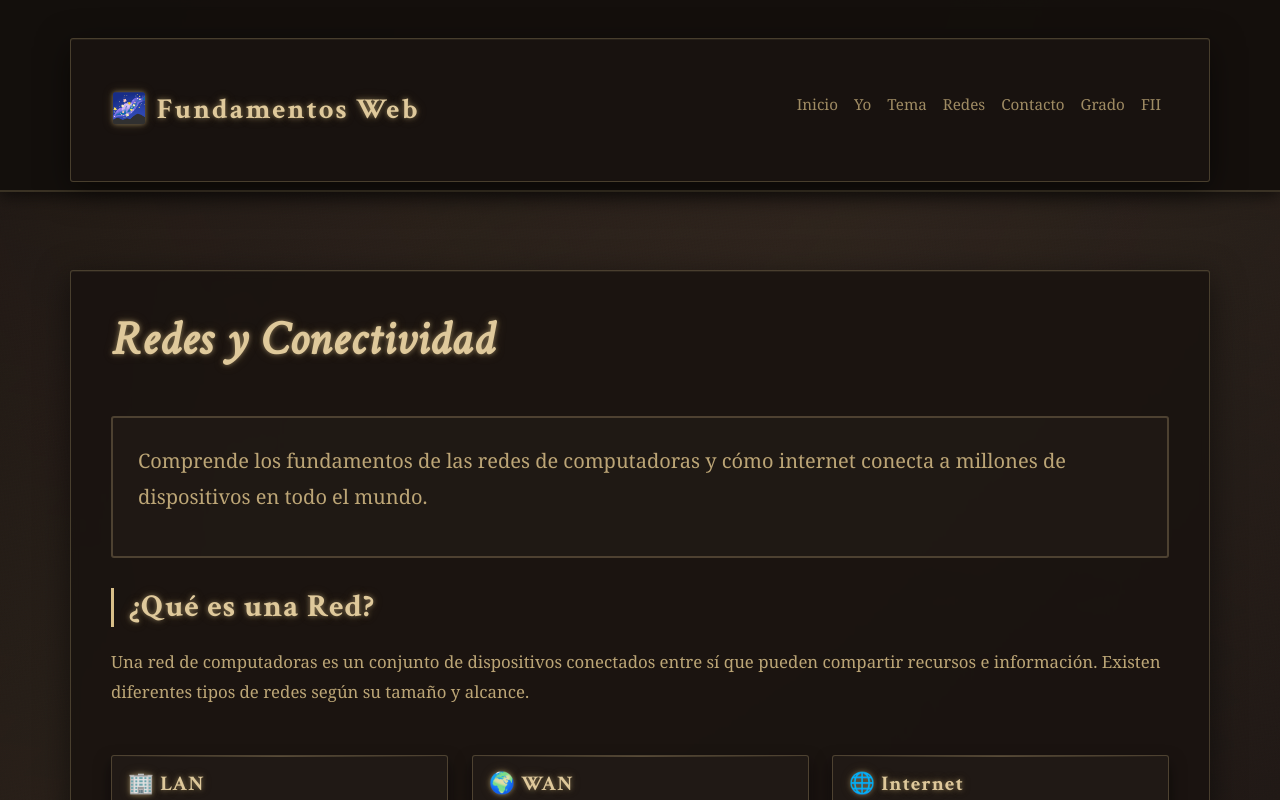
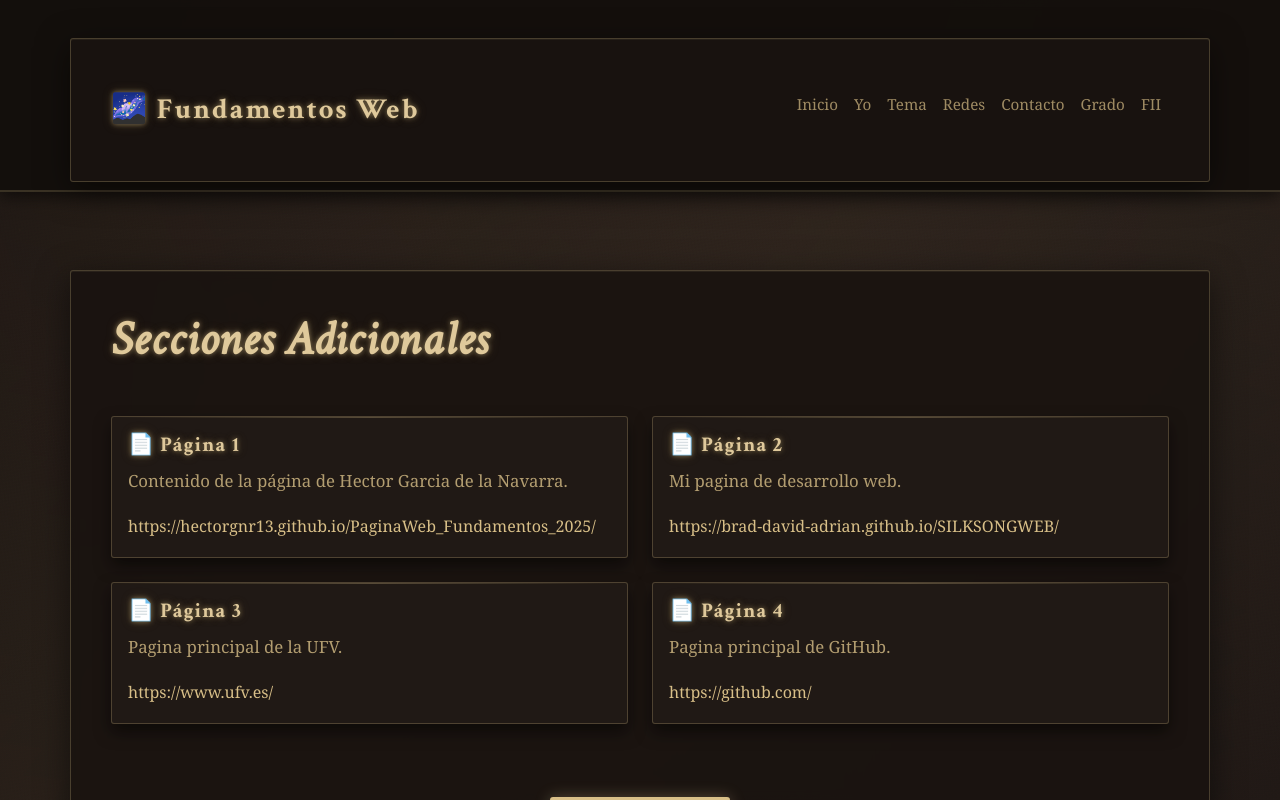
Before and after one commit to Brad-David-Adrian/Fundamentos-Web-2, a plain HTML site: page Html/net.html in a window 1280 px wide. Drawn offline with nearby package versions, Linux system fonts and the light colour scheme.

Commit message:
solucionado el net

```diff
--- a/Html/net.html
+++ b/Html/net.html
@@ -31,76 +31,56 @@
 
     <!-- Main Content -->
     <div class="container">
-        <h1 class="text-glow mb-5">Redes y Conectividad</h1>
-
-        <div class="cosmic-box">
-            <p class="lead">
-                Comprende los fundamentos de las redes de computadoras y cómo internet
-                conecta a millones de dispositivos en todo el mundo.
-            </p>
-        </div>
-
-        <h2>¿Qué es una Red?</h2>
-        <p>
-            Una red de computadoras es un conjunto de dispositivos conectados entre sí
-            que pueden compartir recursos e información. Existen diferentes tipos de redes
-            según su tamaño y alcance.
-        </p>
+        <h1 class="text-glow mb-5">Secciones Adicionales</h1>
 
         <div class="row mt-5">
-            <div class="col-lg-4 mb-4">
+            <div class="col-lg-6 mb-4">
                 <div class="card float-element">
                     <div class="card-body">
-                        <h5 class="card-title">🏢 LAN</h5>
+                        <h5 class="card-title">📄 Página 1</h5>
                         <p class="card-text">
-                            Red de Área Local. Conecta dispositivos en un área geográfica pequeña,
-                            como una oficina o una casa. Los datos se transmiten muy rápidamente.
+                            Contenido de la página de Hector Garcia de la Navarra.
                         </p>
+                        <a href="https://hectorgnr13.github.io/PaginaWeb_Fundamentos_2025/">https://hectorgnr13.github.io/PaginaWeb_Fundamentos_2025/</a>
                     </div>
                 </div>
             </div>
 
-            <div class="col-lg-4 mb-4">
+            <div class="col-lg-6 mb-4">
                 <div class="card float-element">
                     <div class="card-body">
-                        <h5 class="card-title">🌍 WAN</h5>
+                        <h5 class="card-title">📄 Página 2</h5>
                         <p class="card-text">
-                            Red de Área Amplia. Abarca una área geográfica grande, conectando múltiples LAN.
-                            Internet es el ejemplo más grande de una WAN.
+                            Mi pagina de desarrollo web.
                         </p>
+                        <a href="https://brad-david-adrian.github.io/SILKSONGWEB/">https://brad-david-adrian.github.io/SILKSONGWEB/</a>
                     </div>
                 </div>
             </div>
 
-            <div class="col-lg-4 mb-4">
+            <div class="col-lg-6 mb-4">
                 <div class="card float-element">
                     <div class="card-body">
-                        <h5 class="card-title">🌐 Internet</h5>
+                        <h5 class="card-title">📄 Página 3</h5>
                         <p class="card-text">
-                            La red global que conecta millones de computadoras y dispositivos.
-                            Permite la comunicación mundial instantánea.
+                            Pagina principal de la UFV.
                         </p>
+                        <a href="https://www.ufv.es/">https://www.ufv.es/</a>
                     </div>
                 </div>
             </div>
-        </div>
 
-        <h2 class="mt-5">Protocolos Fundamentales</h2>
-        <ul class="list-group mt-4">
-            <li class="list-group-item bg-none border-secondary"><strong>TCP/IP:</strong> El protocolo principal de internet</li>
-            <li class="list-group-item bg-none border-secondary"><strong>HTTP/HTTPS:</strong> Protocolos para transferencia de datos web</li>
-            <li class="list-group-item bg-none border-secondary"><strong>DNS:</strong> Sistema de nombres de dominio</li>
-            <li class="list-group-item bg-none border-secondary"><strong>FTP:</strong> Transferencia de archivos</li>
-            <li class="list-group-item bg-none border-secondary"><strong>SMTP:</strong> Envío de correos electrónicos</li>
-        </ul>
-
-        <div class="cosmic-box mt-5">
-            <h2>Conceptos Clave</h2>
-            <p>
-                Cuando trabajas en desarrollo web, es importante entender conceptos como
-                direcciones IP, puertos, servidores, clientes, y cómo se comunican entre sí.
-                Este conocimiento te ayudará a crear aplicaciones web más robustas y eficientes.
-            </p>
+            <div class="col-lg-6 mb-4">
+                <div class="card float-element">
+                    <div class="card-body">
+                        <h5 class="card-title">📄 Página 4</h5>
+                        <p class="card-text">
+                            Pagina principal de GitHub.
+                        </p>
+                        <a href="https://github.com/">https://github.com/</a>
+                    </div>
+                </div>
+            </div>
         </div>
 
         <div class="text-center mt-5 mb-5">
```
